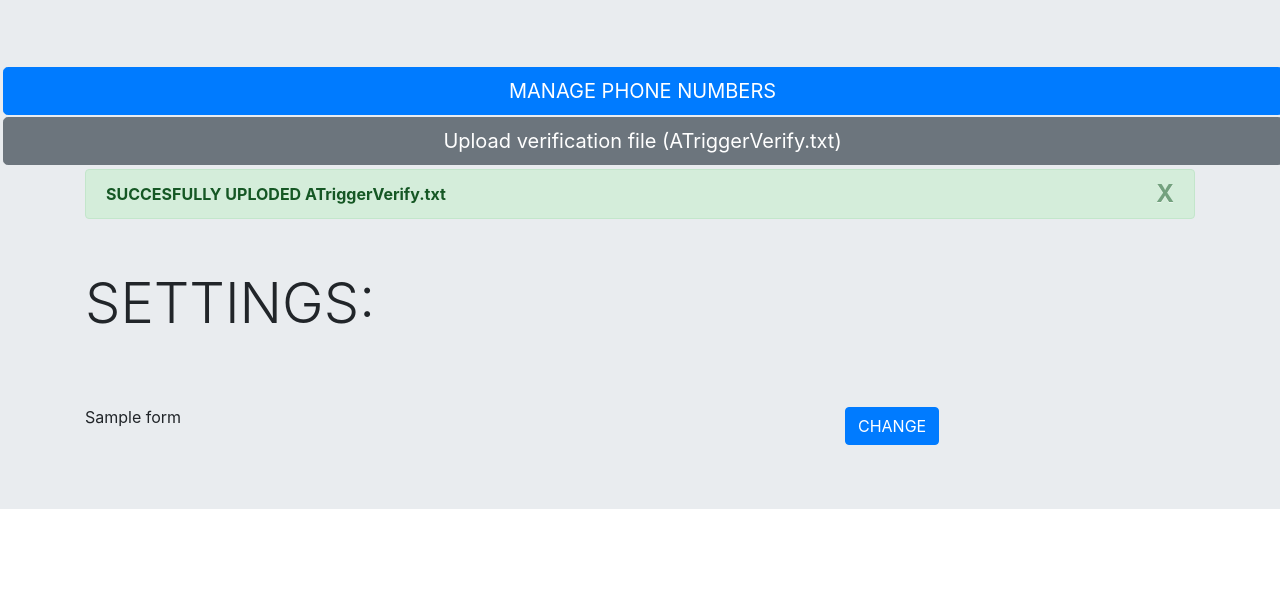
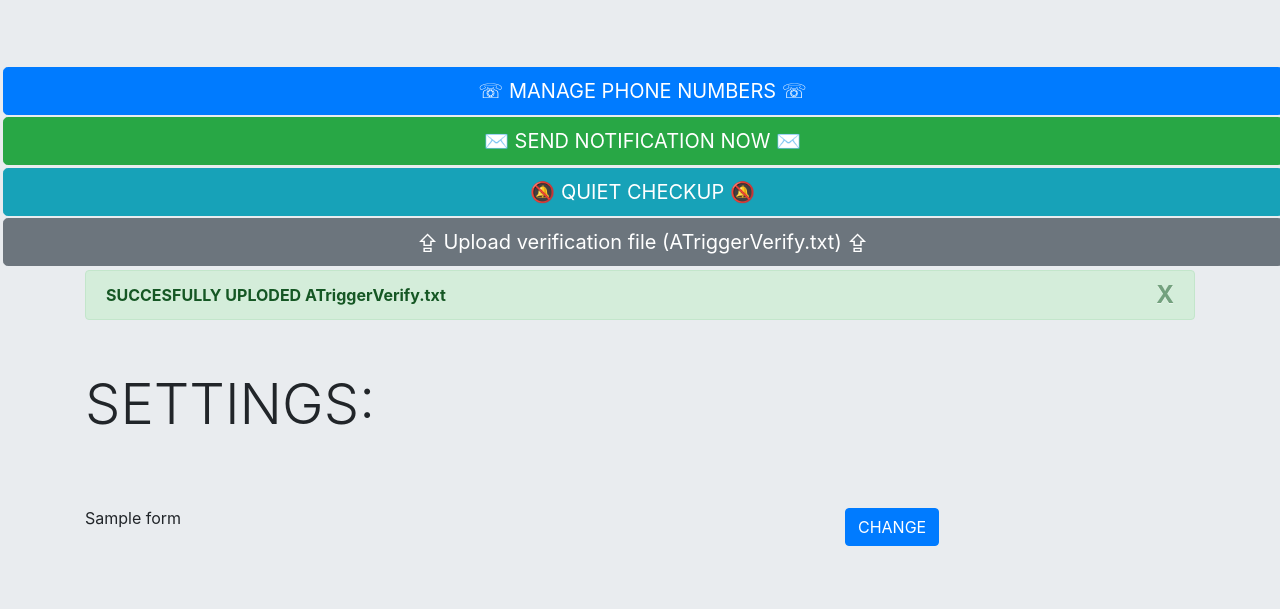
Before and after one commit to simon-the-shark/BetterMemorySugarBot, a Django app: template remider/templates/remider/menu.html in a window 1280 px wide. Shown: the top 609 px of the page. Run offline with Django 3.2, Linux system fonts and the light colour scheme; the template is opened without the code that fills it: most values are stand-ins (such as "Sample title", 1, 10 or a date in 2020); some libraries are stand-ins or nearby versions.

Commit message:
added new buttons in menu view

```diff
--- a/remider/templates/remider/menu.html
+++ b/remider/templates/remider/menu.html
@@ -3,10 +3,14 @@
 {% block content %}
     <div class="jumbotron jumbotron-fluid">
 
-        <a href={{ urllink2 }} role="button" class="btn btn-primary btn-lg btn-block" style="margin: 0.2%">MANAGE
-            PHONE NUMBERS</a>
-        <a href={{ urllink }} role="button" class="btn btn-secondary btn-lg btn-block" style="margin: 0.2%">Upload
-            verification file (ATriggerVerify.txt)</a>
+        <a href={{ urllink2 }} role="button" class="btn btn-primary btn-lg btn-block" style="margin: 0.2%">&#x260F;
+            MANAGE PHONE NUMBERS &#x260F;</a>
+        <a href={{ urllink3 }} role="button" class="btn btn-success btn-lg btn-block" style="margin: 0.2%"> &#9993; SEND
+            NOTIFICATION NOW &#9993;</a>
+        <a href={{ urllink4 }} role="button" class="btn btn-info btn-lg btn-block" style="margin: 0.2%">🔕 QUIET
+            CHECKUP 🔕</a>
+        <a href={{ urllink }} role="button" class="btn btn-secondary btn-lg btn-block" style="margin: 0.2%">&#x21ea;
+            Upload verification file (ATriggerVerify.txt) &#x21ea;</a>
         {% if info %}
             <div class="container" style="margin-top: 0.3%">
                 <div class="alert alert-success alert-dismissible fade show" role="alert">
--- a/remider/views.py
+++ b/remider/views.py
@@ -119,6 +119,7 @@ def reminder_and_notifier_view(request, send_notif=True):
                       "menu_url": "https://{}.herokuapp.com/menu/?key={}".format(app_name, SECRET_KEY),
                   })
 
+
 def file_view(request):
     file = open("staticfiles/uplouded/ATriggerVerify.txt", "rb")
 
@@ -141,6 +142,9 @@ class MenuView(TemplateView):
 
     urllink = 'https://{}.herokuapp.com/upload/?key={}'.format(app_name, SECRET_KEY)
     urllink2 = "https://{}.herokuapp.com/phonenumbers/?key={}".format(app_name, SECRET_KEY)
+    urllink3 = "https://{}.herokuapp.com/reminder/?key={}".format(app_name, SECRET_KEY)
+    urllink4 = "https://{}.herokuapp.com/reminder/quiet/?key={}".format(app_name, SECRET_KEY)
+
     forms_list = []
     forms = [
         ("NIGHTSCOUT_LINK", "ns_link_button", nightscout_link),
```
